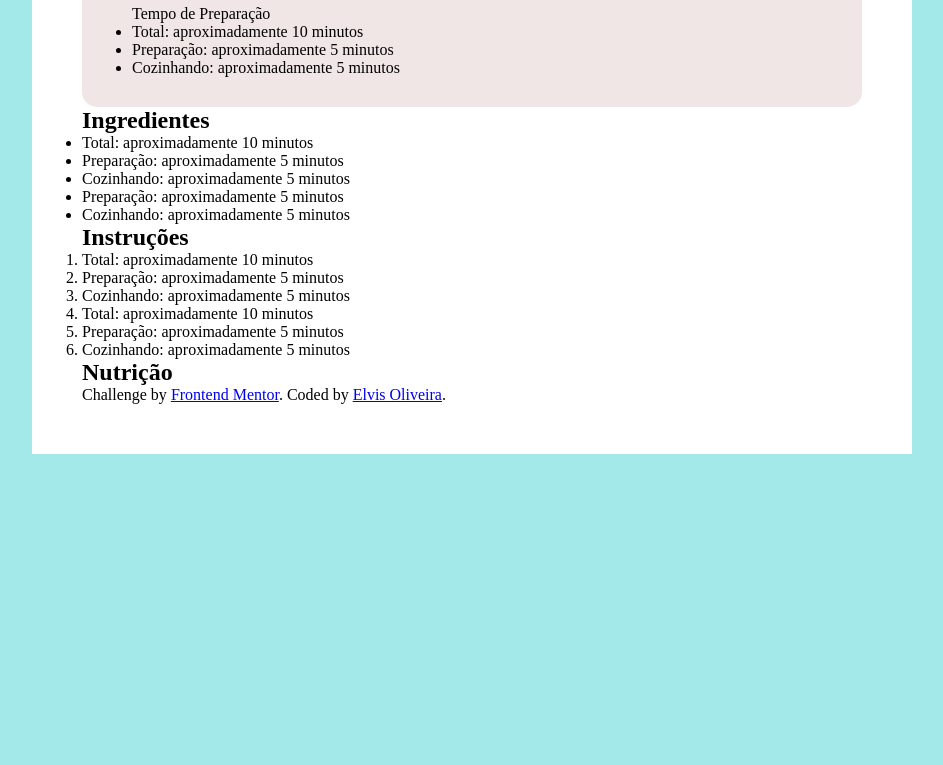
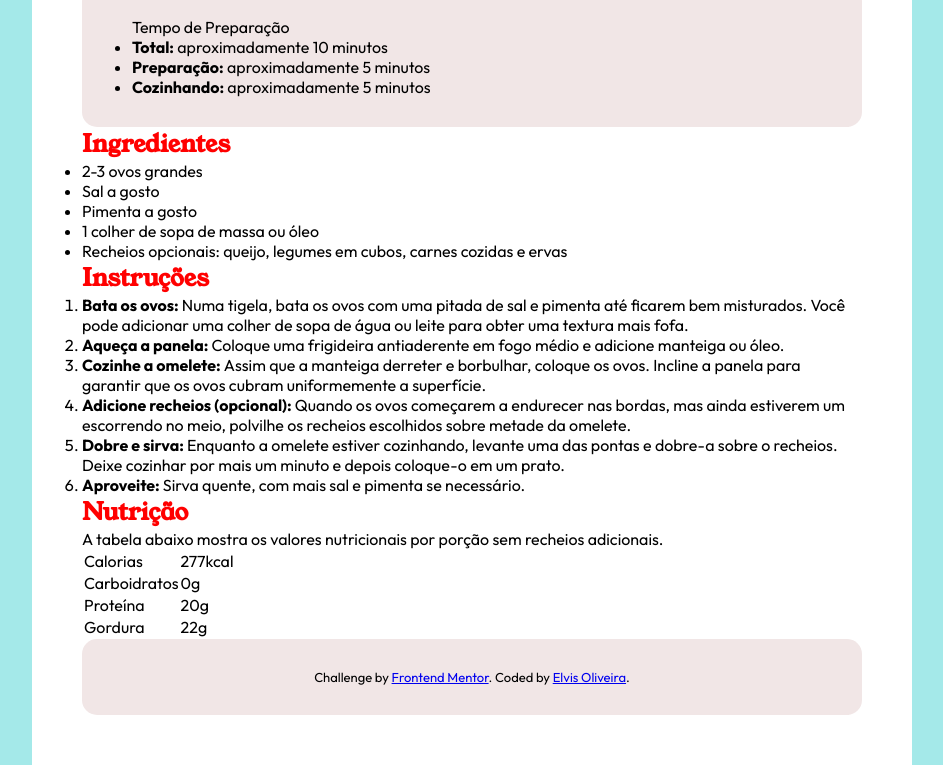
Before and after one commit to elvismota00/pagina_receita, a plain HTML site: page index.html in a window 1280 px wide. Shown: the part 509-1274 px from the top of the page, without its empty margins (168-1111 px from the left). Before the commit the page ends 963 px from the top, so only its background shows below. Drawn offline with Linux system fonts and the light colour scheme.

Commit message:
editando o texto principal e o footer

```diff
--- a/index.html
+++ b/index.html
@@ -31,26 +31,48 @@
 
             <h2>Ingredientes</h2>
             <ul>
-                <li><span>Total:</span> aproximadamente 10 minutos</li>
-                <li><span>Preparação:</span> aproximadamente 5 minutos</li>
-                <li><span>Cozinhando:</span> aproximadamente 5 minutos</li>
-                <li><span>Preparação:</span> aproximadamente 5 minutos</li>
-                <li><span>Cozinhando:</span> aproximadamente 5 minutos</li>
+                <li>2-3 ovos grandes</li>
+                <li>Sal a gosto</li>
+                <li>Pimenta a gosto</li>
+                <li>1 colher de sopa de massa ou óleo</li>
+                <li>Recheios opcionais: queijo, legumes em cubos, carnes cozidas e ervas</li>
             </ul>
+
             <h2>Instruções</h2>
             <ol>
-                <li><span>Total:</span> aproximadamente 10 minutos</li>
-                <li><span>Preparação:</span> aproximadamente 5 minutos</li>
-                <li><span>Cozinhando:</span> aproximadamente 5 minutos</li>
-                <li><span>Total:</span> aproximadamente 10 minutos</li>
-                <li><span>Preparação:</span> aproximadamente 5 minutos</li>
-                <li><span>Cozinhando:</span> aproximadamente 5 minutos</li>
+                <li><span>Bata os ovos: </span>Numa tigela, bata os ovos com uma pitada de sal e pimenta até ficarem bem misturados. Você pode adicionar uma colher de sopa de água ou leite para obter uma textura mais fofa.</li>
+                <li><span>Aqueça a panela: </span>Coloque uma frigideira antiaderente em fogo médio e adicione manteiga ou óleo.</li>
+                <li><span>Cozinhe a omelete: </span>Assim que a manteiga derreter e borbulhar, coloque os ovos. Incline a panela para garantir que os ovos cubram uniformemente a superfície.</li>
+                <li><span>Adicione recheios (opcional): </span>Quando os ovos começarem a endurecer nas bordas, mas ainda estiverem um escorrendo no meio, polvilhe os recheios escolhidos sobre metade da omelete.</li>
+                <li><span>Dobre e sirva: </span>Enquanto a omelete estiver cozinhando, levante uma das pontas e dobre-a sobre o recheios. Deixe cozinhar por mais um minuto e depois coloque-o em um prato.</li>
+                <li><span>Aproveite: </span>Sirva quente, com mais sal e pimenta se necessário.</li>
             </ol>
+
             <h2>Nutrição</h2>
+            <p>A tabela abaixo mostra os valores nutricionais por porção sem recheios adicionais.</p>
 
+            <table>
+                <tr>
+                    <td>Calorias</td>
+                    <td>277kcal</td>
+                </tr>
+                <tr>
+                    <td>Carboidratos</td>
+                    <td>0g</td>
+                </tr>
+                <tr>
+                    <td>Proteína</td>
+                    <td>20g</td>
+                </tr>
+                <tr>
+                    <td>Gordura</td>
+                    <td>22g</td>
+                </tr>
+            </table>
         </main>
+
         <footer>
-            <div class="attribution">
+            <div class="foot">
                 Challenge by <a href="https://www.frontendmentor.io?ref=challenge" target="_blank">Frontend Mentor</a>.
                 Coded by <a href="#">Elvis Oliveira</a>.
             </div>
--- a/style.css
+++ b/style.css
@@ -4,10 +4,21 @@
     box-sizing: border-box;
 }
 
+@font-face {
+    font-family: outfit;
+    src: url('assets/fonts/outfit/Outfit-VariableFont_wght.ttf');
+}
+
+@font-face {
+    font-family: young-serif;
+    src: url('assets/fonts/young-serif/YoungSerif-Regular.ttf');
+}
+
 body {
     margin-left: 200px;
     margin-right: 200px;
     background-color: rgb(164, 233, 233);
+    font-family: outfit;
 }
 
 .box {
@@ -25,3 +36,25 @@ img {
     padding: 30px 50px;
     border-radius: 15px;
 }
+
+h1 {
+    font-family: young-serif;
+    top: 20px;
+}
+
+h2 {
+    font-family: young-serif;
+    color: red;
+}
+
+span {
+    font-weight: bold;
+}
+
+.foot {
+    background-color: rgb(241, 230, 230);
+    padding: 30px 50px;
+    border-radius: 15px;
+    font-size: 13px;
+    text-align: center;
+}
```
